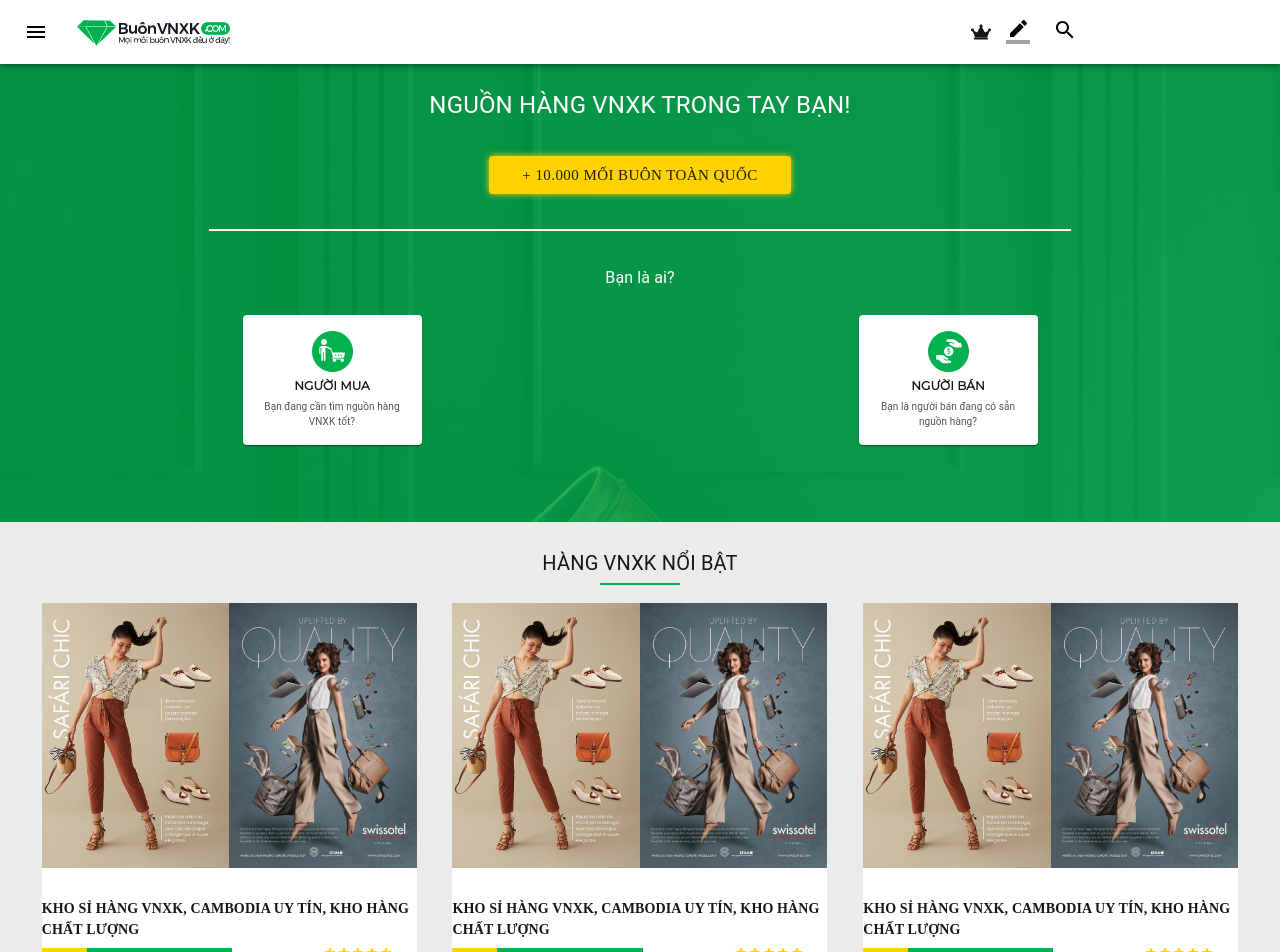
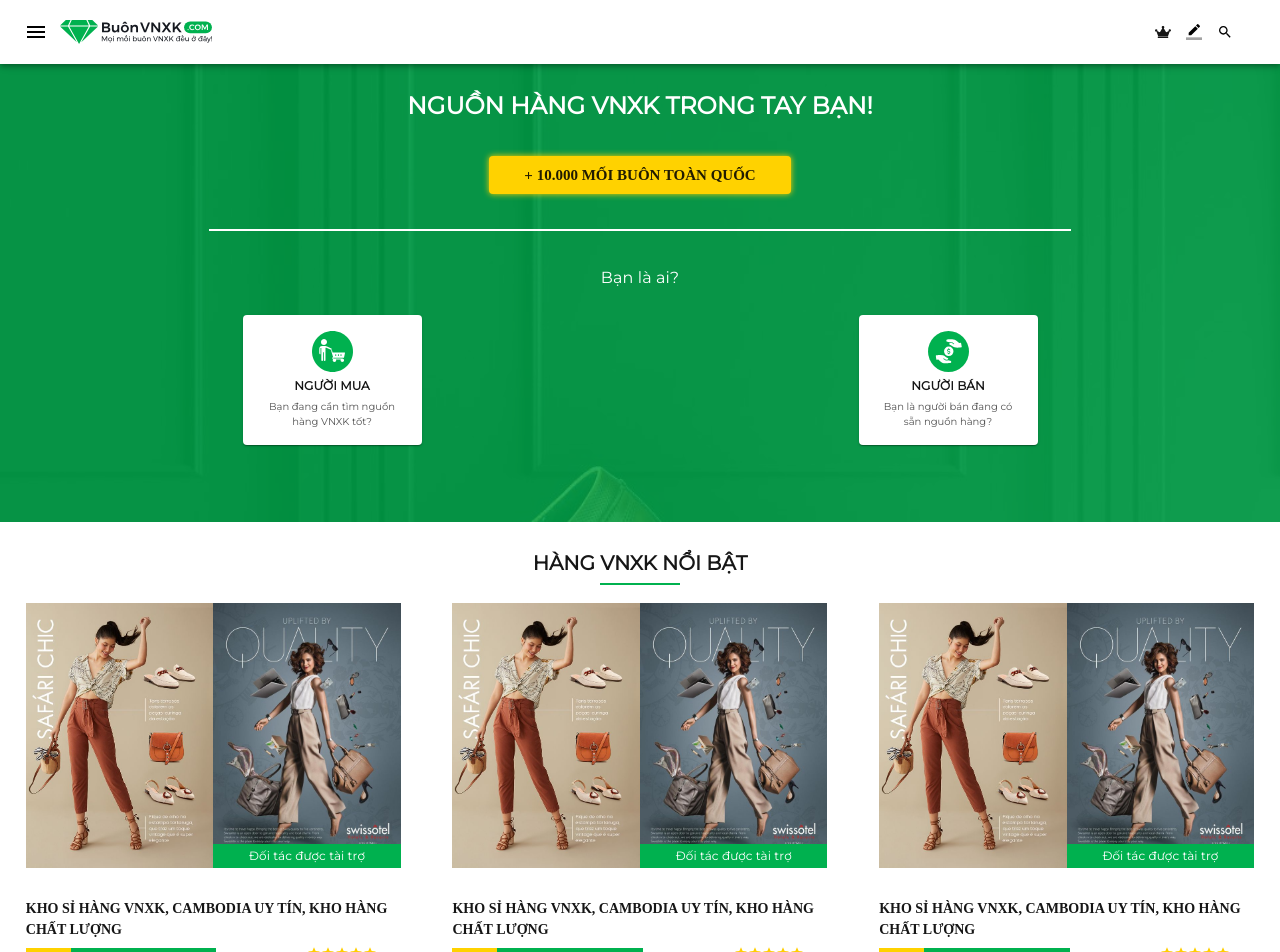
Before and after one commit to renanfeluck/nextjs-buonvnxk, a Next.js app: page / in a window 1280 px wide. Shown: the top 952 px of the page. Built offline with nearby package versions, Linux system fonts and the light colour scheme.

Commit message:
typography and layout fixes

```diff
--- a/src/components/Header.js
+++ b/src/components/Header.js
@@ -20,7 +20,7 @@ const useStyles = makeStyles((theme) => ({
     flexGrow: 1,
   },
   menuButton: {
-    marginRight: theme.spacing(2),
+    marginRight: 0,
     color: "#000",
   },
   title: {
@@ -37,6 +37,8 @@ const useStyles = makeStyles((theme) => ({
   icon: {
     color: "#000",
     marginRight: "15px",
+    width: "16px",
+    height: "16px",
   },
   search: {
     position: "relative",
@@ -105,23 +107,23 @@ const Header = () => {
             >
               <MenuIcon />
             </IconButton>
-            <img className={classes.image} src="/logo.png" alt="Buonvnxk" />
+            <img className={classes.image} src="/svg/logo.svg" alt="Buonvnxk" />
           </div>
           <div className={classes.iconBox}>
             <img src="/svg/crown.svg" alt="" className={classes.icon} />
             <BorderColorIcon className={classes.icon} />
+            <SearchIcon className={classes.icon} />
             <div className={classes.search}>
-              <div className={classes.searchIcon}>
-                <SearchIcon className={classes.icon} />
-              </div>
-              <InputBase
+              {/* <div className={classes.searchIcon}> */}
+              {/* </div> */}
+              {/* <InputBase
                 placeholder="Search…"
                 classes={{
                   root: classes.inputRoot,
                   input: classes.inputInput,
                 }}
                 inputProps={{ "aria-label": "search" }}
-              />
+              /> */}
             </div>
           </div>
         </Toolbar>
--- a/src/components/application-specifc/FeatureProductCard.js
+++ b/src/components/application-specifc/FeatureProductCard.js
@@ -1,4 +1,4 @@
-import { Grid, makeStyles, Typography } from "@material-ui/core";
+import { Box, Grid, makeStyles, Typography } from "@material-ui/core";
 import StarIcon from "@material-ui/icons/Star";
 
 const useStyles = makeStyles({
@@ -6,6 +6,7 @@ const useStyles = makeStyles({
     display: "flex",
     maxWidth: "100%",
     marginBottom: "24px",
+    position: "relative",
   },
   featureProductImage: {
     maxWidth: "50%",
@@ -43,6 +44,7 @@ const useStyles = makeStyles({
     fontFamily: "Montserrat-Medium",
     color: "#fff",
     lineHeight: 1,
+    fontWeight: "bold",
   },
   reviewCount: {
     fontSize: "12px",
@@ -63,11 +65,25 @@ const useStyles = makeStyles({
     maxWidth: "375px",
     backgroundColor: "#fff",
   },
+  greenText: {
+    backgroundColor: "#00B14F",
+    width: "20px",
+    position: "absolute",
+    bottom: "0",
+    textAlign: "center",
+    font: "normal normal normal 12px/24px Montserrat",
+    letterSpacing: "0.09px",
+    color: "#FFFFFF",
+    opacity: "1",
+    width: "50%",
+  },
 });
 
 const FeatureProductCard = ({
   image1,
   image2,
+  image1Featured,
+  image2Featured,
   title,
   code,
   review,
@@ -79,6 +95,15 @@ const FeatureProductCard = ({
       <Grid item className={classes.featureProductImageBox} xs={12}>
         <img className={classes.featureProductImage} src={image1} />
         <img className={classes.featureProductImage} src={image2} />
+        <Typography
+          className={classes.greenText}
+          style={{
+            display: !image1Featured && !image2Featured ? "none" : "block",
+            right: image2Featured ? "0" : "",
+          }}
+        >
+          Đối tác được tài trợ
+        </Typography>
       </Grid>
       <Grid item xs={12}>
         <Typography className={classes.featureProductTitle}>{title}</Typography>
--- a/src/components/application-specifc/ProductsHighlight.js
+++ b/src/components/application-specifc/ProductsHighlight.js
@@ -19,14 +19,16 @@ const useStyles = makeStyles({
     textAlign: "center",
   },
   container: {
-    background: "#EBEBEB",
     justifyContent: "space-around",
     paddingTop: "26px",
+    paddingLeft: "0",
+    paddingRight: "0",
   },
   featuredProductsBox: {},
   featuredProductCard: {
     marginBottom: "8px",
-    backgroundColor: "transparent",
+    paddingBottom: "8px",
+    backgroundColor: "#fff",
     display: "flex",
     justifyContent: "center",
   },
@@ -39,7 +41,7 @@ const ProductsHighligts = () => {
     <Container className={classes.container}>
       <Title title="HÀNG VNXK NỔI BẬT" black />
       <div className={classes.featuredProductsBox}>
-        <Grid container>
+        <Grid container style={{ backgroundColor: "#ebebeb" }}>
           {products.map((product, index) => (
             <Grid
               key={index}
@@ -54,6 +56,7 @@ const ProductsHighligts = () => {
                 title={product.title}
                 code={product.code}
                 description={product.description}
+                image2Featured
               />
             </Grid>
           ))}
--- a/src/components/design/Title.js
+++ b/src/components/design/Title.js
@@ -12,11 +12,13 @@ const useStyles = makeStyles({
     color: "#fff",
     fontSize: "20px",
     textAlign: "center",
+    fontWeight: "bold",
   },
   titleBlack: {
     color: "#161616",
     fontSize: "20px",
     textAlign: "center",
+    fontWeight: "bold",
   },
   titleBox: {
     display: "block",
--- a/src/components/home/HeroBanner.js
+++ b/src/components/home/HeroBanner.js
@@ -23,6 +23,7 @@ const useStyles = makeStyles((theme) => ({
     color: "#fff",
     textAlign: "center",
     paddingTop: "35px",
+    fontWeight: "bold",
   },
   subTitle: {
     fontSize: "16px",
@@ -41,6 +42,7 @@ const useStyles = makeStyles((theme) => ({
     display: "block",
     background: "#FFD200 0% 0% no-repeat padding-box",
     boxShadow: "0px 0px 6px #FFD200",
+    fontWeight: "bold",
   },
   divider: {
     backgroundColor: "#fff",
@@ -76,6 +78,7 @@ const useStyles = makeStyles((theme) => ({
     color: "#161616",
     textTransform: "uppercase",
     opacity: "1",
+    fontWeight: "bold",
   },
   heroCardSubtitle: {
     color: "#545454",
--- a/styles/theme.js
+++ b/styles/theme.js
@@ -1,22 +1,32 @@
-import { createMuiTheme } from '@material-ui/core/styles';
-import red from '@material-ui/core/colors/red';
+import { createMuiTheme } from "@material-ui/core/styles";
+import red from "@material-ui/core/colors/red";
 
 // Create a theme instance.
 const theme = createMuiTheme({
   palette: {
     primary: {
-      main: '#556cd6',
+      main: "#556cd6",
     },
     secondary: {
-      main: '#19857b',
+      main: "#19857b",
     },
     error: {
       main: red.A400,
     },
     background: {
-      default: '#fff',
+      default: "#fff",
     },
   },
+  typography: {
+    fontFamily: "Montserrat",
+  },
+  // overrides: {
+  //   MuiCssBaseline: {
+  //     "@global": {
+  //       "@font-face": [Montserrat],
+  //     },
+  //   },
+  // },
 });
 
 export default theme;
```
Also changed, not shown: public/svg/logo.svg (added).
